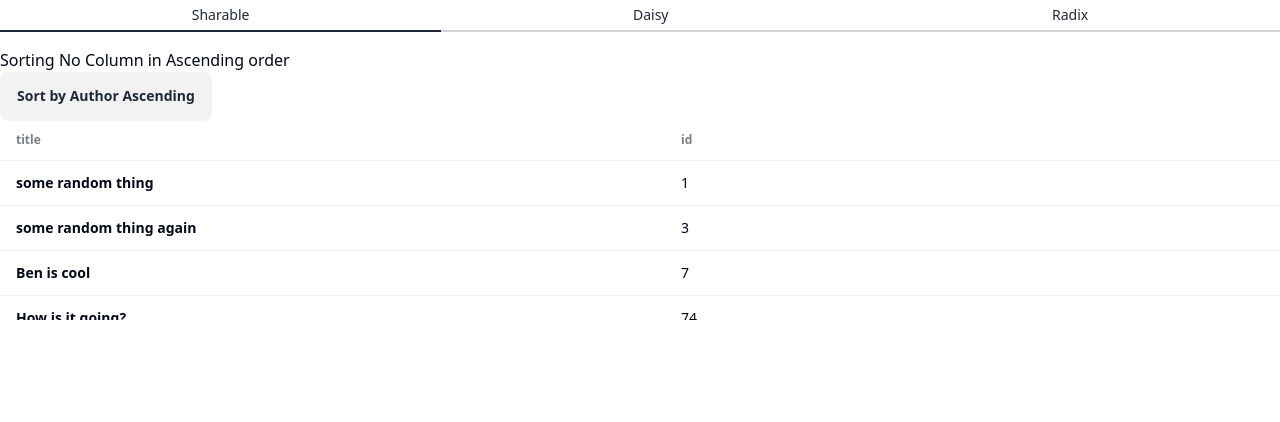
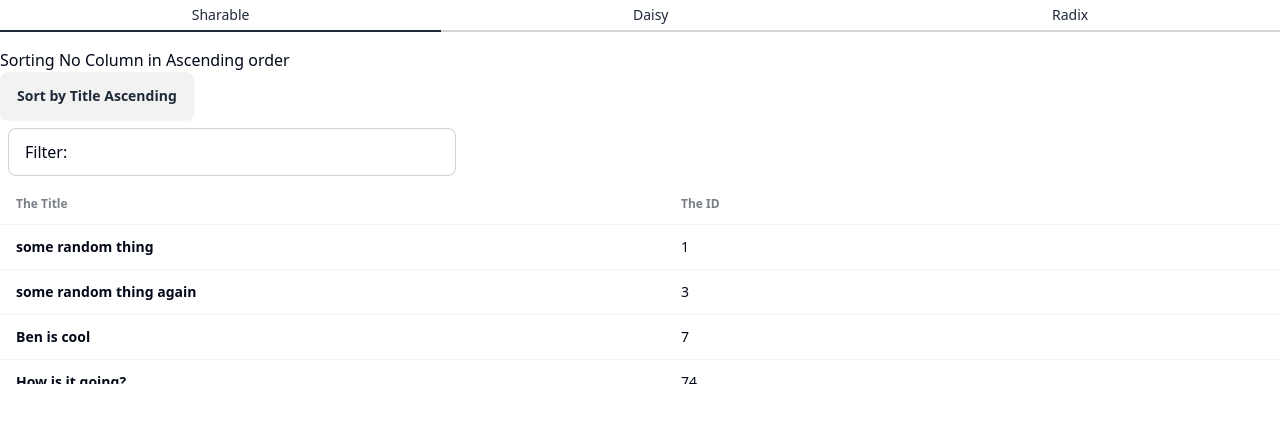
Before and after one commit to literalpie/my-vue-app, a React (Vite) app: page / in a window 1280 px wide. Shown: the top 422 px of the page. Built offline with nearby package versions, Linux system fonts and the light colour scheme.

Commit message:
add filter and table display

```diff
--- a/src/App.tsx
+++ b/src/App.tsx
@@ -74,9 +74,9 @@ const ReusableTableWithStuff = () => {
       </div>
       <button
         className="btn"
-        onClick={() => setSorting([{ id: "author", desc: false }])}
+        onClick={() => setSorting([{ id: "title", desc: false }])}
       >
-        Sort by Author Ascending
+        Sort by Title Ascending
       </button>
       <ReusableTable
         fetchMore={() => {}}
@@ -87,8 +87,12 @@ const ReusableTableWithStuff = () => {
         columns={[
           columnHelper.accessor("title", {
             cell: (cell) => <b>{cell.getValue()}</b>,
+            header: () => "The Title",
+            sortingFn: (first, second) =>
+              first.getValue<string>("title").length -
+              second.getValue<string>("title").length,
           }),
-          columnHelper.accessor("id", { size: 100 }),
+          columnHelper.accessor("id", { size: 100, header: () => "The ID" }),
         ]}
       />
     </>
--- a/src/ReusableTable.tsx
+++ b/src/ReusableTable.tsx
@@ -8,25 +8,21 @@ import {
   OnChangeFn,
   Row,
   TableState,
+  Table,
+  getFilteredRowModel,
 } from "@tanstack/react-table";
 import { useVirtualizer } from "@tanstack/react-virtual";
-import React from "react";
+import React, { createContext, useContext } from "react";
 
 import { useState } from "react";
 
-export const ReusableTable = <T,>({
-  data,
-  columns,
-  sorting,
-  onSortingChange,
+/** Only the rendering of a basic table - all state must be managed outside and passed in. */
+export const TableDisplay = <T,>({
+  table,
   totalCount,
   fetchMore,
 }: {
-  data: T[];
-  sorting?: SortingState;
-  onSortingChange?: OnChangeFn<SortingState>;
-  // eslint-disable-next-line @typescript-eslint/no-explicit-any
-  columns: ColumnDef<T, any>[];
+  table: Table<T>;
   totalCount?: number;
   // Should this just give access to all virtualizer stuff? probably not
   fetchMore?: (info: {
@@ -34,46 +30,19 @@ export const ReusableTable = <T,>({
     tableState: TableState;
   }) => void;
 }) => {
-  const table = useReactTable({
-    getCoreRowModel: getCoreRowModel(),
-    getSortedRowModel: getSortedRowModel(),
-    data,
-    columns,
-  });
-  const [state, setState] = useState({
-    ...table.initialState,
-    sorting: sorting ?? table.initialState.sorting,
-    // other passed-in state
-  });
-  /** The current state of the table, including state that comes from props */
-  const mergedState = {
-    ...table.getState(),
-    sorting: sorting ?? state.sorting ?? table.initialState.sorting,
-  };
-
-  table.setOptions((prev) => ({
-    ...prev,
-    state: mergedState,
-    onStateChange: (stateChange) => {
-      const newState =
-        typeof stateChange === "function"
-          ? stateChange(mergedState)
-          : stateChange;
-      onSortingChange?.(newState.sorting);
-      setState(newState);
-    },
-  }));
   const { rows } = table.getRowModel();
-
   const parentRef = React.useRef<HTMLDivElement>(null);
 
   const virtualizer = useVirtualizer({
-    count: totalCount ?? data.length,
+    count: totalCount ?? table.getRowCount(),
     estimateSize: () => 45,
     getScrollElement: () => parentRef.current,
     overscan: 4,
     onChange: (change) => {
-      if (change.range?.endIndex && change.range?.endIndex + 5 > data.length) {
+      if (
+        change.range?.endIndex &&
+        change.range?.endIndex + 5 > table.getRowCount()
+      ) {
         fetchMore?.({ range: change.range, tableState: table.getState() });
       }
     },
@@ -153,3 +122,87 @@ export const ReusableTable = <T,>({
     </div>
   );
 };
+
+// eslint-disable-next-line @typescript-eslint/no-explicit-any
+const TableContext = createContext<Table<unknown>>(undefined as any);
+
+export const TableFilterInput = () => {
+  const table = useContext(TableContext);
+  return (
+    <label className="input input-bordered flex items-center gap-2 m-2 max-w-md">
+      Filter:
+      <input
+        type="text"
+        value={table.getState().globalFilter}
+        onChange={(change) => table.setGlobalFilter(change.target.value)}
+      />
+    </label>
+  );
+};
+
+export const ReusableTable = <T,>({
+  data,
+  columns,
+  sorting,
+  onSortingChange,
+  totalCount,
+  fetchMore,
+}: {
+  data: T[];
+  sorting?: SortingState;
+  onSortingChange?: OnChangeFn<SortingState>;
+  // eslint-disable-next-line @typescript-eslint/no-explicit-any
+  columns: ColumnDef<T, any>[];
+  totalCount?: number;
+  // Should this just give access to all virtualizer stuff? probably not
+  fetchMore?: (info: {
+    range: { startIndex: number; endIndex: number };
+    tableState: TableState;
+  }) => void;
+}) => {
+  const table = useReactTable({
+    getCoreRowModel: getCoreRowModel(),
+    getSortedRowModel: getSortedRowModel(),
+    getFilteredRowModel: getFilteredRowModel(),
+    data,
+    columns,
+  });
+  const [state, setState] = useState({
+    ...table.initialState,
+    sorting: sorting ?? table.initialState.sorting,
+    // other passed-in state
+  });
+  /** The current state of the table, including state that comes from props */
+  const mergedState: TableState = {
+    ...table.initialState,
+    ...table.getState(),
+    ...state,
+    sorting: sorting ?? state.sorting ?? table.initialState.sorting,
+  };
+
+  table.setOptions((prev) => ({
+    ...prev,
+    state: mergedState,
+    onStateChange: (stateChange) => {
+      const newState =
+        typeof stateChange === "function"
+          ? stateChange(mergedState)
+          : stateChange;
+      onSortingChange?.(newState.sorting);
+      setState(newState);
+    },
+  }));
+
+  return (
+    <TableContext.Provider value={table as Table<unknown>}>
+      <div>
+        <TableFilterInput />
+        <TableDisplay
+          table={table}
+          totalCount={totalCount}
+          fetchMore={fetchMore}
+        />
+      </div>
+    </TableContext.Provider>
+  );
+};
```
